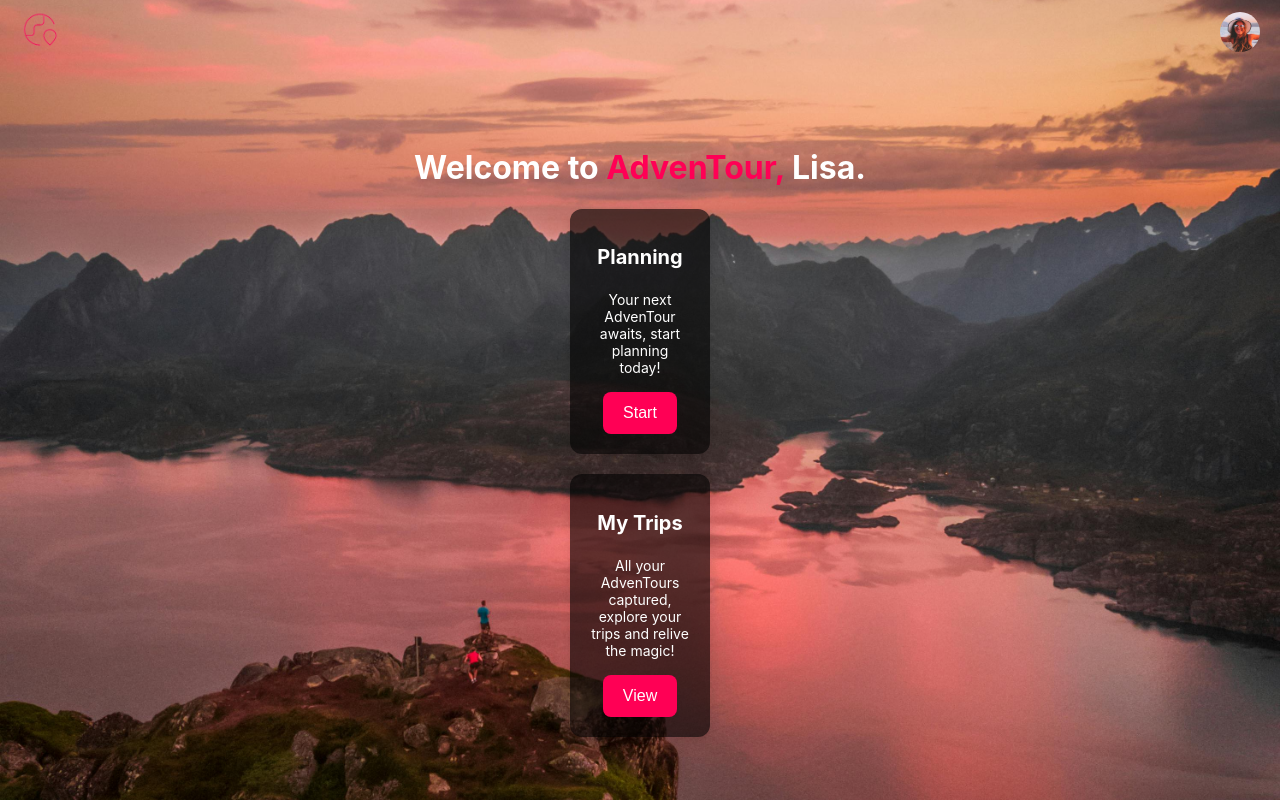
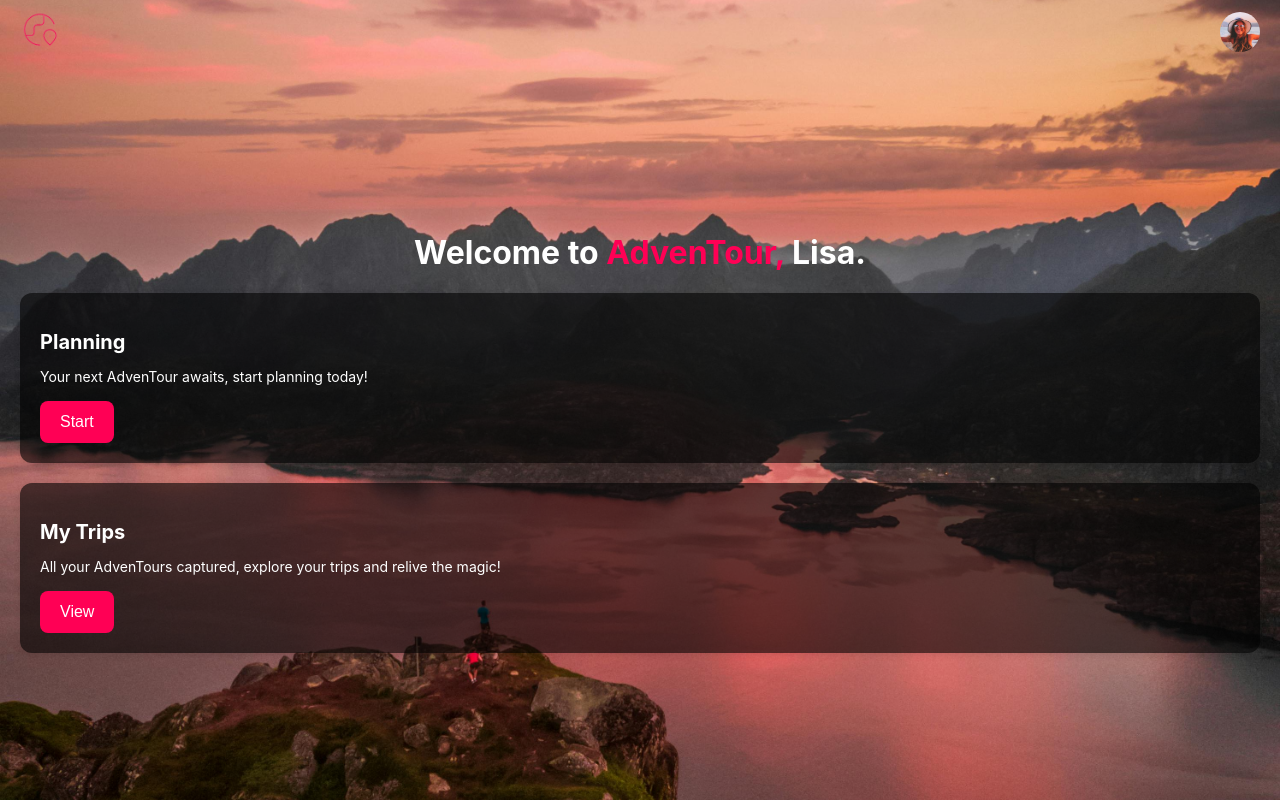
Before and after one commit to philinhphan/Adventour, a React (Create React App) app: page / in a window 1280 px wide. Built offline with nearby package versions, Linux system fonts and the light colour scheme.

Commit message:
Comments and Design Bugs Fixed

```diff
--- a/src/assets/styles/HomePage.css
+++ b/src/assets/styles/HomePage.css
@@ -22,14 +22,14 @@
   color: #ff0055;
 }
 
-.tiles {
+.options {
   display: flex;
   flex-direction: column;
   gap: 20px;
   width: 100%;
 }
 
-.tile {
+.options-tile {
   position: relative; /* Allows absolute positioning inside */
   background: rgba(0, 0, 0, 0.6);
   padding: 20px;
@@ -38,12 +38,12 @@
   text-align: left; /* Align the text to the left */
 }
 
-.tile h2 {
+.options-tile h2 {
   font-size: 20px;
   margin-bottom: 8px;
 }
 
-.tile p {
+.options-tile p {
   font-size: 14px;
   margin-bottom: 16px;
 }
--- a/src/assets/styles/InviteFriends.css
+++ b/src/assets/styles/InviteFriends.css
@@ -3,8 +3,6 @@
   flex-direction: column;
   padding: 20px;
   margin-top: 20px;
-  width: 90%;
-  max-width: 400px;
   text-align: center;
 }
 
--- a/src/assets/styles/Preferences.css
+++ b/src/assets/styles/Preferences.css
@@ -5,8 +5,6 @@
   background: white;
   padding: 20px;
   margin-top: 20px;
-  width: 90%;
-  max-width: 400px;
   text-align: center;
 }
 
@@ -25,7 +23,6 @@
 .preferences-section {
   margin-bottom: 40px;
   width: 100%;
-  padding: 0 10px;
 }
 
 .preferences-section h2 {
@@ -35,7 +32,6 @@
 }
 
 .slick-slide {
-  display: flex !important;
   justify-content: center;
 }
 
@@ -43,9 +39,17 @@
   color: #ff0055;
 }
 
+.slick-dots {
+  position: relative;
+  bottom: auto;
+  margin-bottom: 10px;
+  margin-top: 10px;
+}
+
 .slick-list {
-  overflow: visible !important;
-  margin: 0 -10px;
+  overflow: hidden;
+  padding: 20px 0; /* Add padding to prevent clipping */
+  box-sizing: border-box;
 }
 
 .carousel {
@@ -56,7 +60,6 @@
 }
 
 .tile {
-  width: 100%;
   max-width: 140px;
   text-align: center;
   margin: auto;
--- a/src/pages/HomePage.jsx
+++ b/src/pages/HomePage.jsx
@@ -34,8 +34,8 @@ const HomePage = ({ backgroundImage, userName }) => {
         <h1>
           Welcome to <span className="highlight">AdvenTour,</span> {userName}.
         </h1>
-        <div className="tiles">
-          <div className="tile">
+        <div className="options">
+          <div className="options-tile">
             <h2>Planning</h2>
             <p>Your next AdvenTour awaits, start planning today!</p>
             {/* Button component */}
@@ -45,7 +45,7 @@ const HomePage = ({ backgroundImage, userName }) => {
               onClick={handleStartPlanning}
             />
           </div>
-          <div className="tile">
+          <div className="options-tile">
             <h2>My Trips</h2>
             <p>
               All your AdvenTours captured, explore your trips and relive the
--- a/src/pages/InviteFriendsPage.jsx
+++ b/src/pages/InviteFriendsPage.jsx
@@ -7,18 +7,25 @@ import "../assets/styles/InviteFriends.css";
 import logo from "../assets/images/AdventourLogo.svg";
 import profil from "../assets/images/LisaProfil.jpg";
 
+import whatsapp from "../assets/images/whatsapp.svg";
+
+// Invite friends page component
 const InviteFriendsPage = () => {
   const shareLink = "https://adventour-app.com/share";
 
+  // Handle copy link button click
   const handleCopyLink = () => {
     navigator.clipboard.writeText(shareLink);
     alert("Link copied to clipboard!");
   };
 
+  // Use navigate hook to navigate to preferences page
   const navigate = useNavigate();
   const handleContinue = () => {
-    navigate("/preferences"); // Example: Navigate to the next page
+    navigate("/preferences");
   };
+
+  //TODO: Do we need the continue Button?
 
   return (
     <div className="invite-friends-page">
@@ -44,8 +51,8 @@ const InviteFriendsPage = () => {
           </div>
 
           <div className="share-icons">
-            {/* TODO: Add Icons */}
-            <img src="../assets/icons/airdrop.png" alt="AirDrop" />
+            {/* TODO DESIGN: Add Icons */}
+            <img alt="AirDrop" src={whatsapp} />
             <img src="../assets/icons/whatsapp.png" alt="WhatsApp" />
             <img src="../assets/icons/instagram.png" alt="Instagram" />
             <img src="../assets/icons/mail.png" alt="Mail" />
--- a/src/pages/PreferencesPage.jsx
+++ b/src/pages/PreferencesPage.jsx
@@ -8,9 +8,11 @@ import "../assets/styles/Preferences.css";
 import logo from "../assets/images/AdventourLogo.svg";
 import profil from "../assets/images/LisaProfil.jpg";
 
+// Preferences page component
 const PreferencesPage = () => {
   const [preferences, setPreferences] = useState([]);
 
+  // Handle tile toggle event to update preferences state based on user selection
   const handleTileToggle = (label, isSelected) => {
     setPreferences(
       (prev) =>
@@ -20,28 +22,33 @@ const PreferencesPage = () => {
     );
   };
 
+  // Handle save preferences button click
+  // TODO: @PhiLinh Do we need to save the preferences to a database before handing to AI API?
+  // TODO: Alert is placeholder, replace with actual API call!
   const handleSavePreferences = () => {
     console.log("Saved Preferences:", preferences);
     alert("Preferences saved!");
   };
 
+  // Slider settings for tile carousel display on preferences page (responsive)
   const sliderSettings = {
     dots: true,
     infinite: false,
+    arrows: false,
     speed: 500,
-    slidesToShow: 3, // Display three tiles at once
+    slidesToShow: 3,
     slidesToScroll: 1,
     responsive: [
       {
-        breakpoint: 768,
+        breakpoint: 600,
         settings: {
-          slidesToShow: 2, // Adjust for smaller screens
+          slidesToShow: 2,
         },
       },
       {
         breakpoint: 300,
         settings: {
-          slidesToShow: 2, // Adjust for very small screens
+          slidesToShow: 2,
         },
       },
     ],
@@ -57,6 +64,8 @@ const PreferencesPage = () => {
           no specific preferences.
         </p>
 
+        {/* TODO Design: Add all the options you want to display here with picture(png) and label.
+You can add as many categories and tiles as you want */}
         <div className="preferences-section">
           <h2>Activities</h2>
           <Slider {...sliderSettings}>
```
Also changed, not shown: src/assets/images/whatsapp.svg (added).
